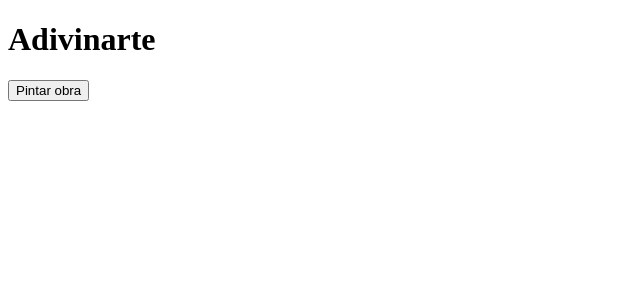
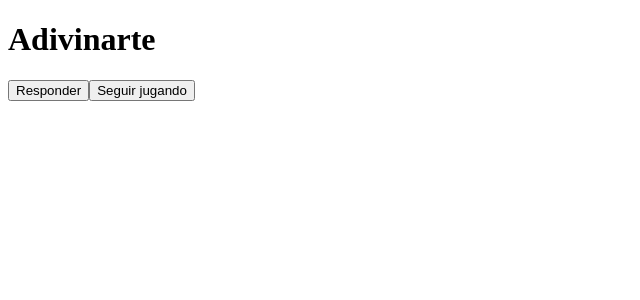
Before and after one commit to carlospmendiola/adivinarte, a React (Vite) app: page / in a window 1280 px wide. Shown: the top 300 px of the page, without its empty margins (0-640 px from the left). Built offline with nearby package versions, Linux system fonts and the light colour scheme.

Commit message:
Añadida la función y el botón  que nos devuelve si la elección es correcta o falsa, resetea también la respuesta al cargar la nueva obra

```diff
--- a/src/App.css
+++ b/src/App.css
@@ -0,0 +1,3 @@
+.df {
+  display: flex;
+}
--- a/src/App.jsx
+++ b/src/App.jsx
@@ -1,5 +1,5 @@
 import { useState } from 'react'
-// import './assets/style.scss'
+import './assets/style.scss'
 import { Catalogo } from './components/Catalogo'
 import { Inicio } from './components/Inicio'
 import { Juego } from './components/Juego'
@@ -14,6 +14,9 @@ function App() {
   const [option, setOption] = useState([]);
   const [correctOption, setCorrectOption] = useState(null);
   const [saveOption, setSaveOption] = useState(null);
+  const [reponsePoint, setReponsePoint] = useState(null)
+
+
   const handleClick = async () => {
     const paintArtwork = await getRandomArtwork();
     const randoms = randomField();
@@ -23,10 +26,20 @@ function App() {
     setArtwork(paintArtwork);
     setOption(options);
     setCorrectOption(correctOption);
+    setReponsePoint(null);
+    setSaveOption(null);
   }
 
   const handleChange = (ev) => {
     setSaveOption(ev.target.value);
+  }
+
+  const handleCheck =()=> {
+    if (saveOption === correctOption) {
+      setReponsePoint("¡¡¡Respuesta correcta!!!!!");
+    } else {
+      setReponsePoint("¡¡¡Noooo, error!!!")
+    }
   }
 
   return (
@@ -43,15 +56,27 @@ function App() {
       </div>
       {/* {artwork && <p>{artwork.title}</p>}
       {artwork && <p>{artwork.artistDisplayName}</p>} */}
-      <div>
+      <div className='df'>
       {option.map((item, index) => (
         <label key={index}>
-          <input type="radio" name="opciones" value={item} onChange={handleChange} />
+          <input
+            type="radio"
+            name="opciones"
+            value={item}
+            onChange={handleChange}
+            checked={saveOption === item}
+          />
           {item}
         </label>
       ))}
       </div>
-      <button onClick={handleClick}>Pintar obra</button>
+      {reponsePoint && <p>{reponsePoint}</p>}
+
+      <div className='df'>
+
+        <button onClick={handleCheck}>Responder</button>
+        <button onClick={handleClick}>Seguir jugando</button>
+      </div>
 
     <footer></footer>
     </>
--- a/src/assets/style.scss
+++ b/src/assets/style.scss
@@ -1,5 +1,5 @@
-@use './components/inicio';
+/* @use 'inicio';
 @use 'catalogo';
 @use 'juego';
 @use 'pregunta';
-@use 'resultado';
+@use 'resultado'; */
```
Also changed, not shown: 1 other file (tests, documents, lock files or other folders).
